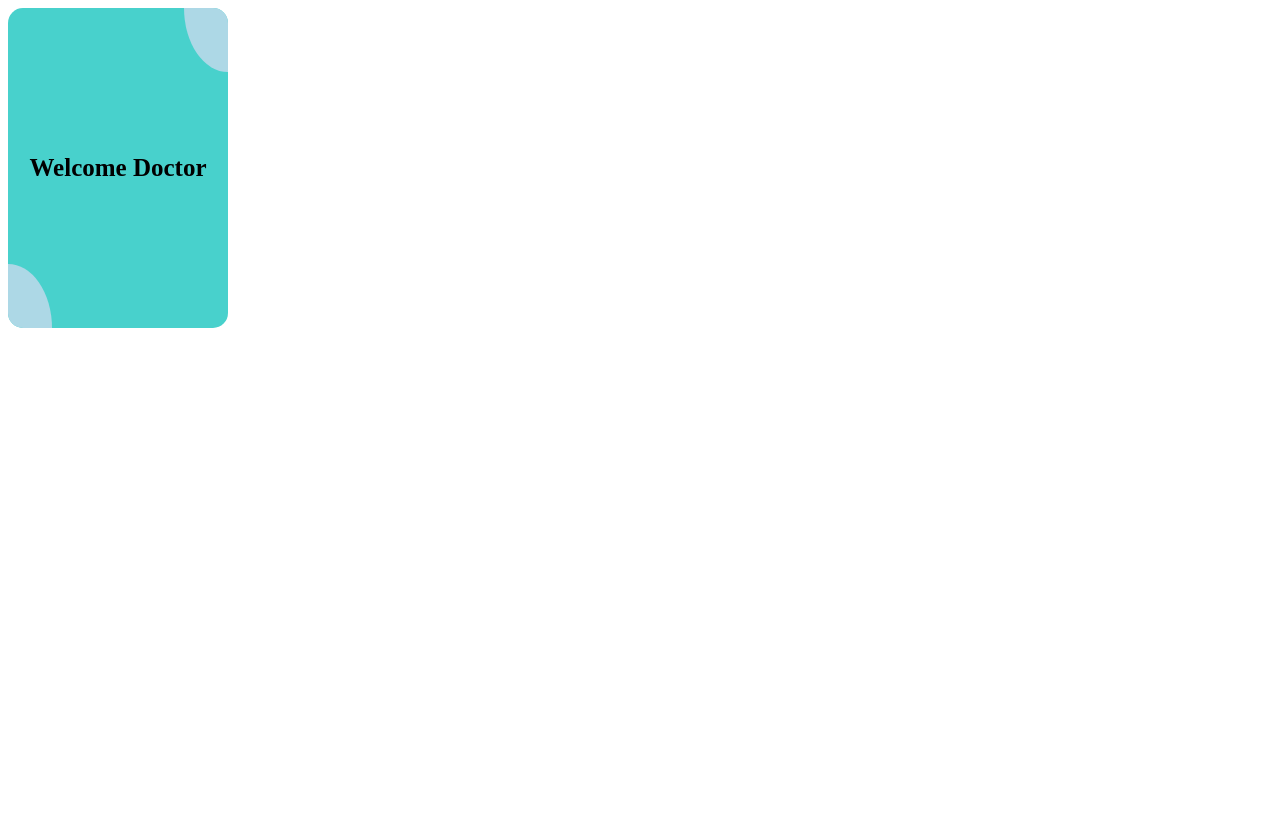
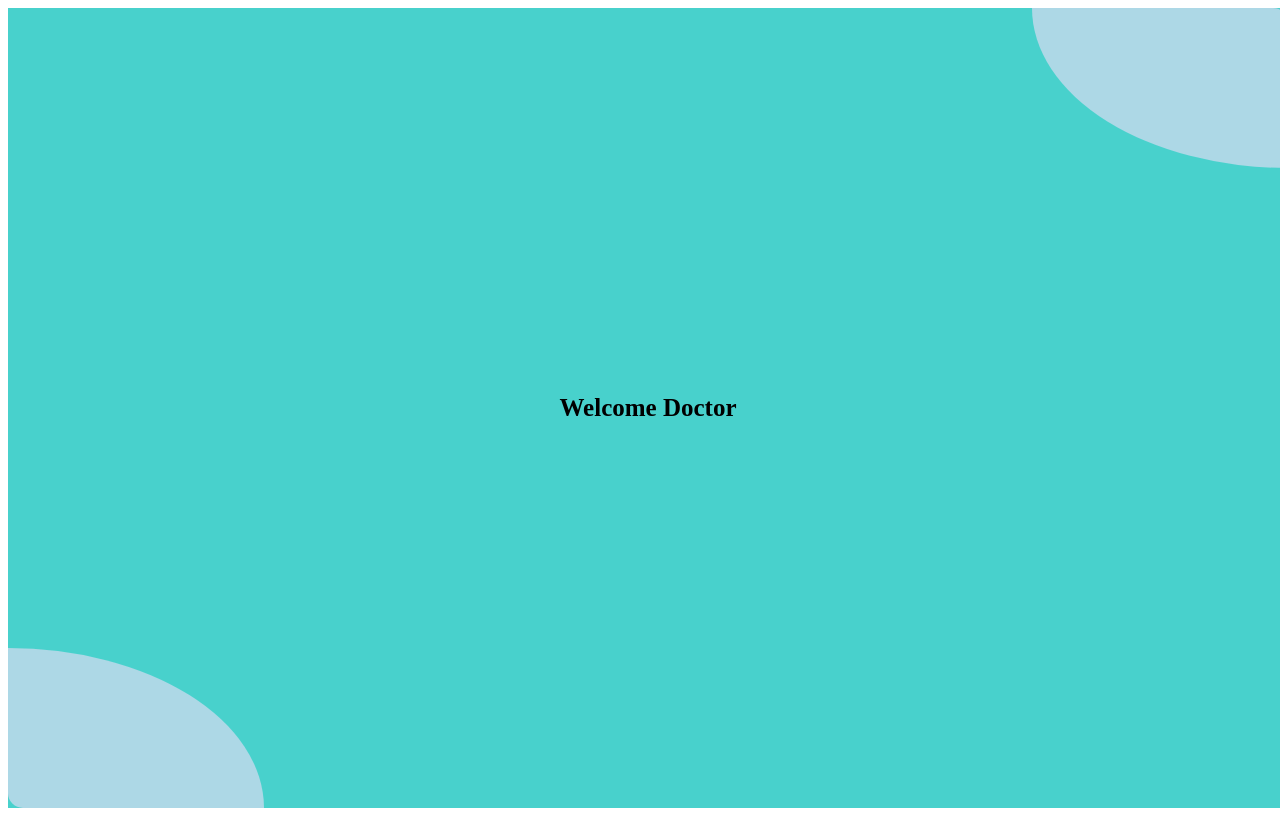
Before and after one commit to Pixiedust3/NewProject, a Next.js app: page /doctorlogin in a window 1280 px wide. Built offline with nearby package versions, Linux system fonts and the light colour scheme.

Commit message:
issue fixed

```diff
--- a/src/cssonly/doctorhome.css
+++ b/src/cssonly/doctorhome.css
@@ -1,52 +1,54 @@
-.card {
+.cardx {
   position: relative;
-  width: 220px;
-  height: 320px;
+  width: 100vw; /* Full width */
+  height: 100vh; /* Full height */
   background: mediumturquoise;
   display: flex;
   align-items: center;
   justify-content: center;
   font-size: 25px;
   font-weight: bold;
-  border-radius: 15px;
+  border-radius: 0; /* No rounded corners */
   cursor: pointer;
+  overflow: hidden;
 }
 
-.card::before,
-.card::after {
+.cardx::before,
+.cardx::after {
   position: absolute;
   content: "";
   width: 20%;
   height: 20%;
-  display: flex;
-  align-items: center;
-  justify-content: center;
-  font-size: 25px;
-  font-weight: bold;
   background-color: lightblue;
   transition: all 0.5s;
 }
 
-.card::before {
+.cardx::before {
   top: 0;
   right: 0;
   border-radius: 0 15px 0 100%;
 }
 
-.card::after {
+.cardx::after {
   bottom: 0;
   left: 0;
   border-radius: 0 100%  0 15px;
 }
 
-.card:hover::before,
-.card:hover:after {
+.cardx:hover::before,
+.cardx:hover::after {
   width: 100%;
   height: 100%;
-  border-radius: 20px;
+  border-radius: 0;
   transition: all 0.5s;
 }
 
-.card:hover:after {
-  content: " Greetings doctor , Here's the list of chats of your client ";
+.cardx:hover::after {
+  content: "Greetings doctor, Here's the list of chats of your client";
+  display: flex;
+  align-items: center;
+  justify-content: center;
+  font-size: 30px;
+  font-weight: bold;
+  color: white;
 }
--- a/src/pages/doctorlogin.jsx
+++ b/src/pages/doctorlogin.jsx
@@ -1,9 +1,11 @@
 import "../cssonly/doctorhome.css";
+
+
 function DoctorModule()
 {
   return(
     <>
-      <div className="card">
+      <div className="cardx">
         Welcome Doctor
       </div>
     </>
```
